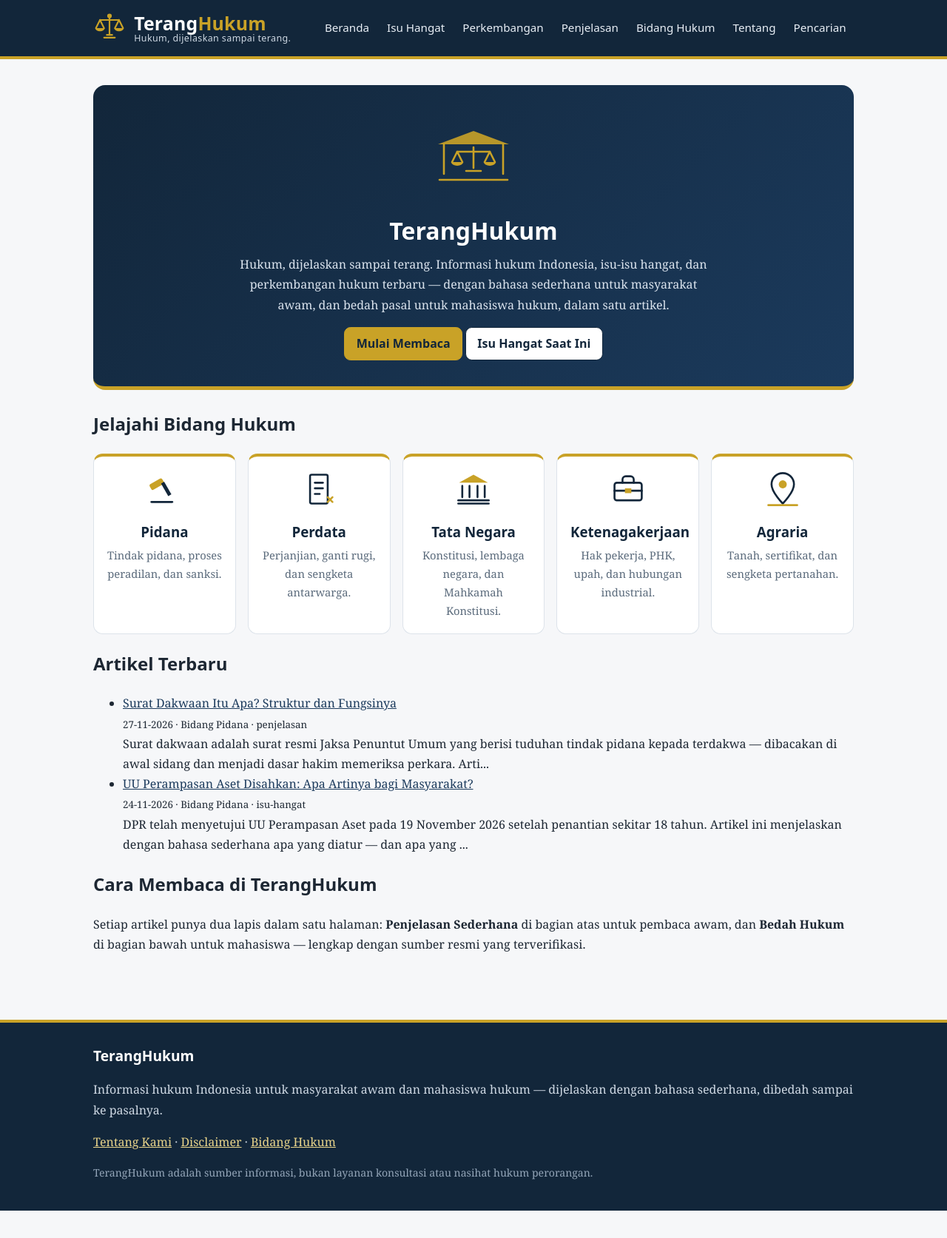
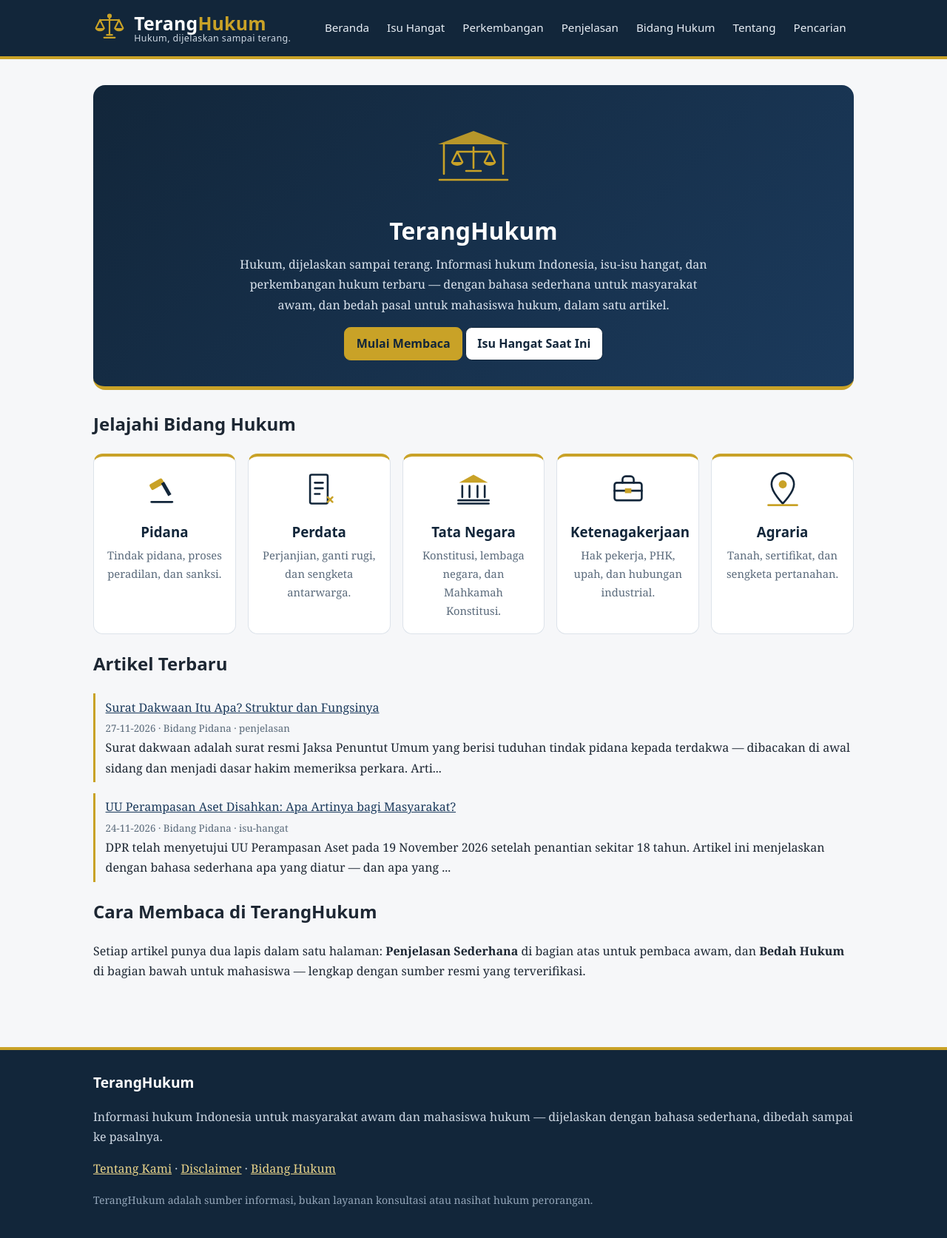
Before and after one commit to teranghukum/teranghukum.github.io, a Jekyll site: the page built from index.md, in a window 1280 px wide. Shown: the whole page at 74% size. Built offline with Jekyll 4.4.1, drawn with Linux system fonts in a browser that asks for light colours; before the commit the page ends 1636 px from its top, so only the background shows below that.

Commit message:
Update assets/css/main.css: add .daftar-artikel list styles

```diff
--- a/assets/css/main.css
+++ b/assets/css/main.css
@@ -51,3 +51,8 @@ input[type=search]{font-size:1rem;border:1.5px solid var(--line);border-radius:.
 .btn-bagikan{display:inline-flex;align-items:center;gap:.45rem;cursor:pointer;font-size:.95rem;font-family:inherit}
 .btn-bagikan svg{flex:none}
 .bagikan-status{color:var(--navy);font-size:.9rem;min-height:1.2em;margin:.5rem 0 0}
+
+/* Daftar artikel (beranda & halaman bidang) */
+.daftar-artikel{list-style:none;padding:0;margin:1rem 0}
+.daftar-artikel li{border-left:3px solid var(--gold);padding:.35rem 0 .35rem .85rem;margin-bottom:.9rem}
+.daftar-artikel small{color:#5a6a7a}
```
